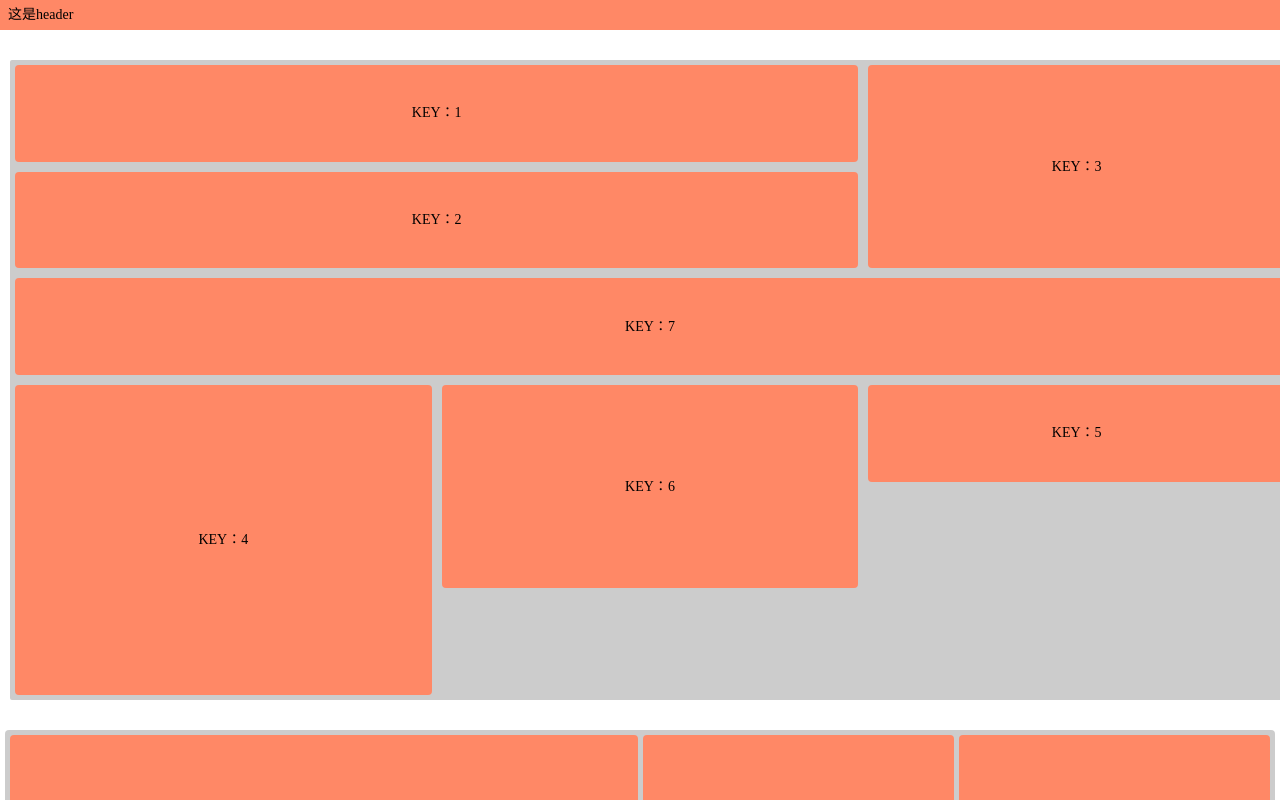
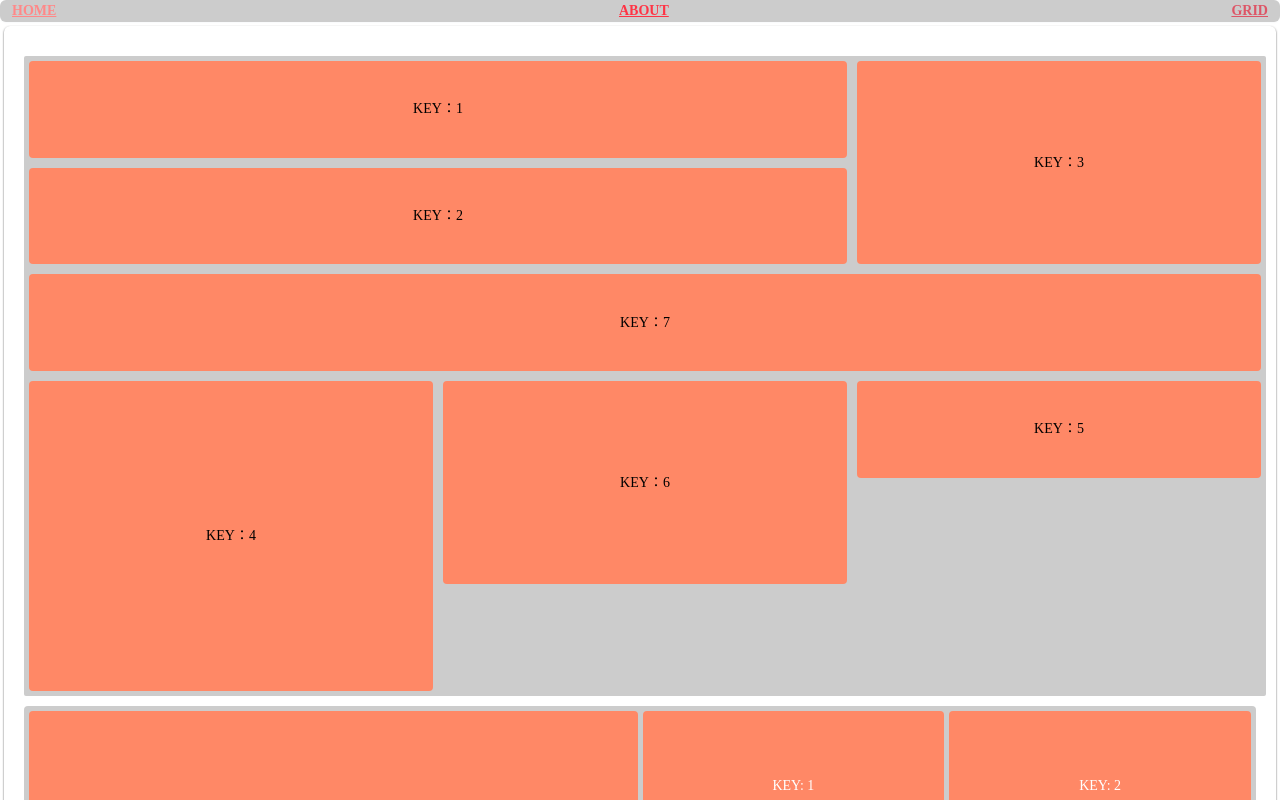
Before and after one commit to easyhoo242/react-demo, a React (Vite) app: page /grid in a window 1280 px wide. Shown: the top 800 px of the page. Built offline with nearby package versions, Linux system fonts and the light colour scheme.

Commit message:
feat: 增加蒙层

```diff
--- a/src/pages/App.tsx
+++ b/src/pages/App.tsx
@@ -1,4 +1,4 @@
-import { Routes, Route } from 'react-router-dom'
+import { Routes, Route, Link } from 'react-router-dom'
 import About from '~/pages/About'
 import Home from '~/pages/Home'
 import Grid from '~/pages/Grid'
@@ -6,13 +6,27 @@ import Grid from '~/pages/Grid'
 export default function App() {
   return (
     <div className='App'>
-      <header className='bg-full bg-[#f86] p-2'>这是header</header>
+      <header className='bg-[#ccc] rounded-md px-3 py-1 flex items-center justify-between font-semibold color-[#f88] shadow-sm shadow-gray-50'>
+        <Link className='color-[#f88]' to='/'>
+          HOME
+        </Link>
 
-      <Routes>
-        <Route path='/' element={<Home />} />
-        <Route path='/about' element={<About />} />
-        <Route path='/grid' element={<Grid />} />
-      </Routes>
+        <Link className='color-[#f34]' to='/about'>
+          ABOUT
+        </Link>
+
+        <Link className='color-[#d56]' to='/grid'>
+          GRID
+        </Link>
+      </header>
+
+      <div className='rounded-md px-15px py-20px m-1 shadow-dark-50 shadow-sm'>
+        <Routes>
+          <Route path='/' element={<Home />} />
+          <Route path='/about' element={<About />} />
+          <Route path='/grid' element={<Grid />} />
+        </Routes>
+      </div>
     </div>
   )
 }
--- a/src/pages/Grid/index.less
+++ b/src/pages/Grid/index.less
@@ -1,6 +1,6 @@
 .container {
   background-color: #ccc;
-  margin: 30px 10px;
+  margin: 10px 5px;
   border-radius: 2px;
   height: 80vh;
 
--- a/src/pages/Grid/index.tsx
+++ b/src/pages/Grid/index.tsx
@@ -1,4 +1,3 @@
-import { Divider } from 'react-vant'
 import './index.less'
 
 export default function Grid() {
--- a/src/pages/about/index.tsx
+++ b/src/pages/about/index.tsx
@@ -6,11 +6,6 @@ export default function About() {
       <main>
         <p>about</p>
       </main>
-
-      <div>
-        <Link to='/about'>about</Link>
-        <Link to='/'>home</Link>
-      </div>
     </>
   )
 }
```
